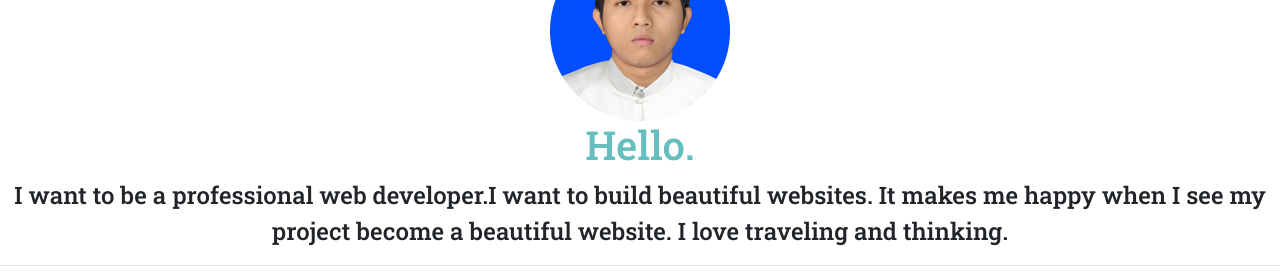
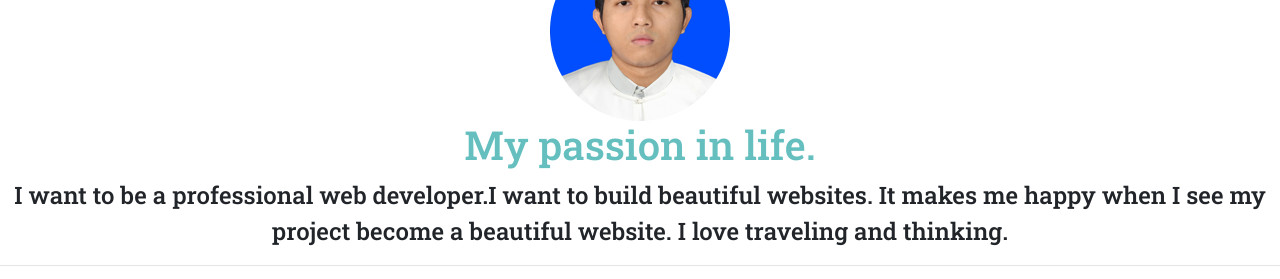
Before and after one commit to AungMyo-genius/myprofile, a plain HTML site: page index.html in a window 1280 px wide. Shown: the part 800-1079 px from the top of the page. Drawn offline with nearby package versions, Linux system fonts and the light colour scheme.

Commit message:
Update index.html
Fix worng words

```diff
--- a/index.html
+++ b/index.html
@@ -22,7 +22,7 @@
   <div class="middle-container">
     <div class="profile">
       <img src="images/AungMyoprofile.png" alt="AungMyo-img">
-      <h2>Hello.</h2>
+      <h2>My passion  in life.</h2>
       <p>I want to be a professional web developer.I want to build beautiful websites. It makes me happy when I see my project become a beautiful website. I love traveling and thinking.</p>
     </div>
     <hr>
```
